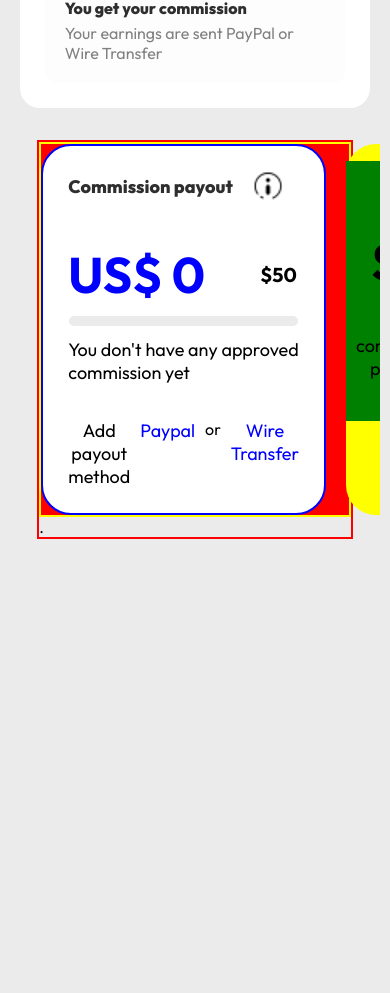
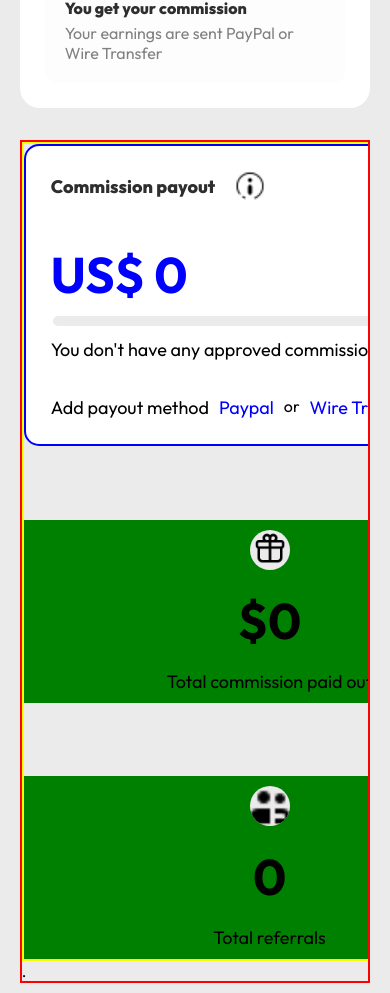
Before and after one commit to Elilaw179/hosting, a React (Vite) app: page / in a window 390 px wide. Shown: the part 2530-3523 px from the top of the page. Before the commit the page ends 3079 px from the top, so only its background shows below. Built offline with nearby package versions, Linux system fonts and the light colour scheme; a web font is replaced by a local one.

Commit message:
working earning page

```diff
--- a/src/components/Earning/Earning.css
+++ b/src/components/Earning/Earning.css
@@ -1,5 +1,5 @@
 .earning-container {
-  border: 2px solid red;
+border: 2px solid red;
   width: 90%;
   margin: auto;
 }
@@ -7,16 +7,17 @@
 .earning-cards {
   border: 2px solid yellow;
   display: grid;
-grid-template-columns: 3fr 2fr 2fr;
+  grid-template-columns: 3fr 1.5fr 1.5fr;
   height: 100%;
-  background-color: red;
   gap: 20px;
+
 }
 
 .pay-card {
+  height: 100%;
   /* height: 320px;
   width: 600px; */
-  border-radius: 30px;
+  border-radius: 15px;
   padding: 25px;
   background-color: #fff;
   border: 2px solid blue;
@@ -24,10 +25,10 @@ grid-template-columns: 3fr 2fr 2fr;
 
 .com-div {
   display: flex;
-  gap:20px;
+  gap: 20px;
   align-items: center;
 }
-.com-div img{
+.com-div img {
   width: 30px;
   height: 30px;
 }
@@ -80,7 +81,7 @@ grid-template-columns: 3fr 2fr 2fr;
   gap: 10px;
   margin-top: 35px;
 }
-.payout-method p{
+.payout-method p {
   font-size: 18px;
 }
 
@@ -92,12 +93,12 @@ grid-template-columns: 3fr 2fr 2fr;
   /* min-height: 200px;
   width: 300px; */
   background-color: yellow;
-  border-radius: 30px;
+  border-radius: 15px;
   text-align: center;
 }
 .total-com div {
   background-color: green;
- min-height: 70%;
+  min-height: 70%;
   min-width: 90%;
   margin: auto;
   margin-top: 15%;
@@ -119,3 +120,46 @@ grid-template-columns: 3fr 2fr 2fr;
   font-size: 18px;
   margin-top: 18px;
 }
+
+/* @media (max-width: 1600px) {
+  .total-com div {
+    margin-top: 60px;
+  }
+} */
+
+@media (max-width: 1450px) {
+  .earning-container {
+    overflow-x: auto;
+  }
+
+  .earning-cards {
+    min-width: 1050px;
+    width: max-content;
+    flex-wrap: nowrap;
+  }
+}
+
+
+@media (max-width: 768px) {
+  .earning-container {
+    width: 100%;
+  }
+
+}
+
+
+@media (max-width: 600px) {
+  .earning-cards {
+    display: block;
+  grid-template-columns: 1fr;
+overflow-x: hidden;
+  }
+.pay-card{
+  width: 47%;
+}
+.total-com{
+  width: 47%;
+}
+
+
+}
--- a/src/components/Earning/Earning.jsx
+++ b/src/components/Earning/Earning.jsx
@@ -37,7 +37,7 @@ const Earning = () => {
         </div>
         <div className="total-com">
          <div > <img src={group_icon} alt="" />
-         <h1>$0</h1>
+         <h1> 0</h1>
          <p>Total referrals </p>
          </div>
 
```
